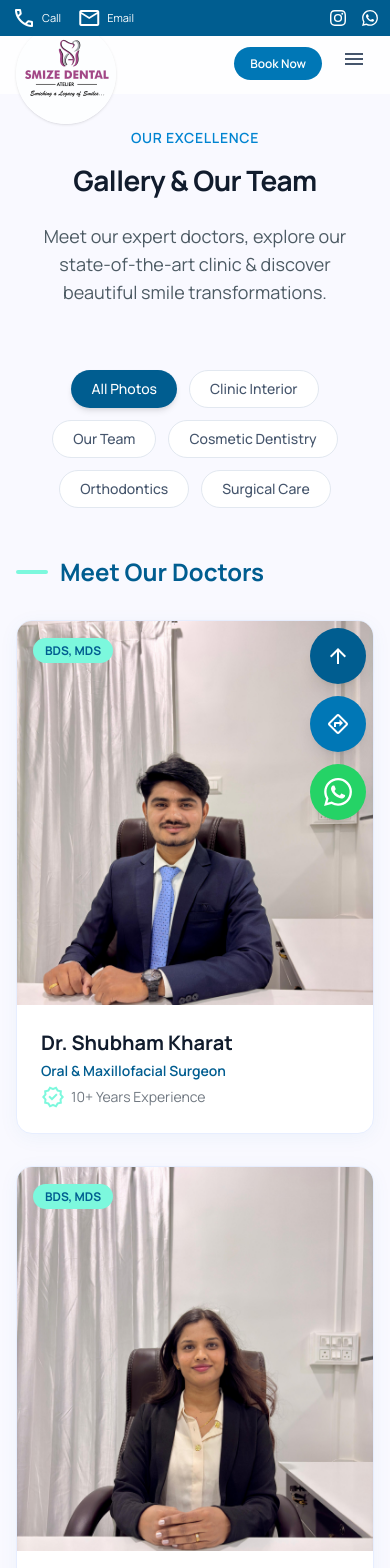
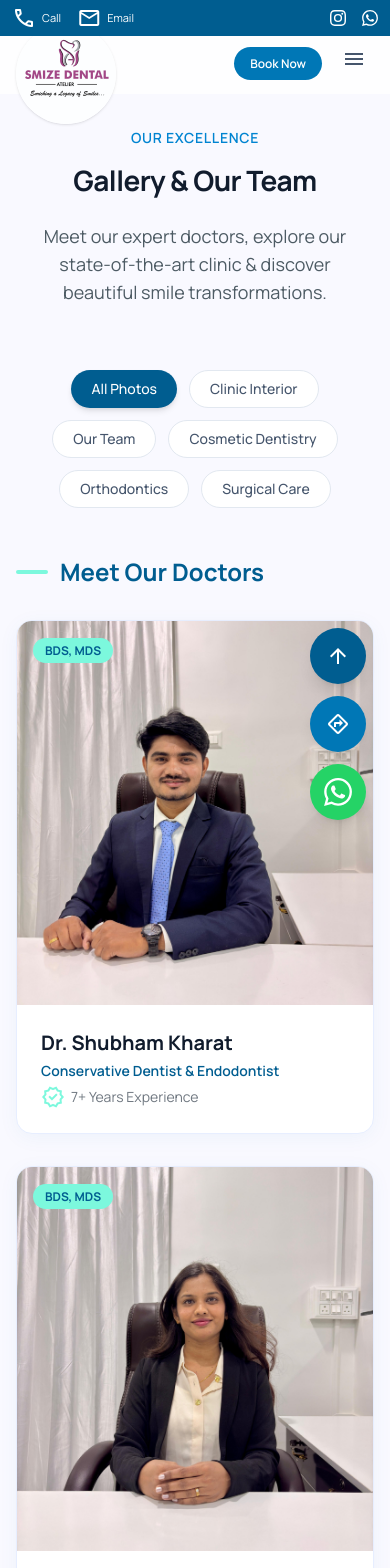
Before and after one commit to vijaykharkar/smize-dental-clinic, a React (Vite) app in the folder Frontend/: page /gallery in a window 390 px wide. Shown: the top 1568 px of the page. Built offline with nearby package versions, Linux system fonts and the light colour scheme.

Commit message:
added the correct location

```diff
--- a/Frontend/src/components/WhatsAppButton.jsx
+++ b/Frontend/src/components/WhatsAppButton.jsx
@@ -27,7 +27,7 @@ export default function WhatsAppButton() {
 
       {/* Get Directions */}
       <motion.a
-        href="https://maps.google.com/?q=Krisala+41+Elite+Tathawade+Pune"
+        href="https://maps.app.goo.gl/LWX4fFfwc9XDdwhg9"
         target="_blank"
         rel="noopener noreferrer"
         variants={btnVariants(1.8)}
--- a/Frontend/src/pages/AboutPage.jsx
+++ b/Frontend/src/pages/AboutPage.jsx
@@ -209,7 +209,7 @@ export default function AboutPage() {
                   tag: 'Dental Surgeon',
                   name: 'Dr. Deepika Waghmare Kharat',
                   qual: 'BDS — Nair Hospital Dental College, Mumbai',
-                  spec: 'General Dentistry · Preventive Care · Cosmetic Restoration',
+                  spec: 'General Dentistry · Preventive Care',
                   bio: 'Trained at the prestigious Nair Hospital Dental College, Mumbai, Dr. Deepika brings warmth and thoroughness to every consultation. Her expertise in preventive and restorative dentistry ensures patients receive truly holistic care — from routine hygiene to full-mouth rehabilitation — with sensitivity and genuine empathy.',
                   stats: [
                     { value: '8+', label: 'Years Experience' },
--- a/Frontend/src/pages/ContactPage.jsx
+++ b/Frontend/src/pages/ContactPage.jsx
@@ -250,7 +250,7 @@ export default function ContactPage() {
                 <p className="font-bold text-[#005d90] mb-1">Find us here</p>
                 <p className="text-sm text-[#4d5b64]">Krisala 41 Elite, Tathawade, Pune - 411033</p>
                 <a
-                  href="https://maps.google.com/?q=Krisala+41+Elite+Tathawade+Pune"
+                  href="https://maps.app.goo.gl/LWX4fFfwc9XDdwhg9"
                   target="_blank"
                   rel="noopener noreferrer"
                   className="mt-3 text-[#006b5b] font-bold text-sm flex items-center gap-1 hover:underline"
--- a/Frontend/src/pages/EnhancedHomePage.jsx
+++ b/Frontend/src/pages/EnhancedHomePage.jsx
@@ -226,7 +226,7 @@ export default function EnhancedHomePage() {
 
                   <motion.div whileHover={{ scale: 1.05 }} whileTap={{ scale: 0.96 }}>
                     <a
-                      href="https://maps.google.com/?q=Krisala+41+Elite+Tathawade+Pune"
+                      href="https://maps.app.goo.gl/LWX4fFfwc9XDdwhg9"
                       target="_blank"
                       rel="noopener noreferrer"
                       className="border-2 border-white text-white px-6 py-3 sm:px-8 sm:py-4 rounded-full font-semibold hover:bg-white/20 transition-all inline-flex items-center gap-2 text-sm sm:text-base"
@@ -738,7 +738,7 @@ export default function EnhancedHomePage() {
                   ))}
                 </div>
                 <a
-                  href="https://maps.google.com/?q=Krisala+41+Elite+Tathawade+Pune"
+                  href="https://maps.app.goo.gl/LWX4fFfwc9XDdwhg9"
                   target="_blank"
                   rel="noopener noreferrer"
                   className="inline-flex items-center justify-center gap-2 bg-[#0077b6] text-white px-6 py-4 rounded-xl font-bold hover:bg-[#005d90] transition-colors shadow-md"
@@ -768,7 +768,7 @@ export default function EnhancedHomePage() {
                   className="w-full h-full"
                 />
                 <a
-                  href="https://maps.google.com/?q=Krisala+41+Elite+Tathawade+Pune"
+                  href="https://maps.app.goo.gl/LWX4fFfwc9XDdwhg9"
                   target="_blank"
                   rel="noopener noreferrer"
                   className="absolute bottom-4 right-4 bg-white/95 backdrop-blur-sm px-4 py-2 rounded-lg shadow-lg text-[#005d90] font-bold text-sm flex items-center gap-1.5 hover:bg-white transition-colors"
--- a/Frontend/src/pages/GalleryPage.jsx
+++ b/Frontend/src/pages/GalleryPage.jsx
@@ -6,14 +6,14 @@ import Footer from '../components/Footer'
 import PageTransition from '../components/PageTransition'
 import { staggerContainer, staggerItem, scaleIn } from '../utils/animations'
 
-import clinicOne   from '../assets/clinic/clinicone.jpeg'
-import clinicTwo   from '../assets/clinic/clinictwo.jpeg'
+import clinicOne from '../assets/clinic/clinicone.jpeg'
+import clinicTwo from '../assets/clinic/clinictwo.jpeg'
 import clinicThree from '../assets/clinic/clinicthree.jpeg'
-import clinicFour  from '../assets/clinic/clinicfour.jpeg'
-import clinicFive  from '../assets/clinic/clinicfive.jpeg'
-import clinicSix   from '../assets/clinic/clinicsix.jpeg'
-import drShubham   from '../assets/clinic/shubham.jpeg'
-import drDipika    from '../assets/clinic/dipika.jpeg'
+import clinicFour from '../assets/clinic/clinicfour.jpeg'
+import clinicFive from '../assets/clinic/clinicfive.jpeg'
+import clinicSix from '../assets/clinic/clinicsix.jpeg'
+import drShubham from '../assets/clinic/shubham.jpeg'
+import drDipika from '../assets/clinic/dipika.jpeg'
 
 const vp = { once: true, margin: '-60px' }
 
@@ -25,7 +25,7 @@ const galleryImages = [
     src: drShubham,
     tag: 'Our Team',
     title: 'Dr. Shubham Kharat',
-    subtitle: 'BDS, MDS – Oral & Maxillofacial Surgeon',
+    subtitle: 'BDS, MDS – Conservative Dentistry & Endodontics',
     span: 'md:col-span-2 md:row-span-2',
     isDoctor: true,
   },
@@ -73,32 +73,7 @@ const galleryImages = [
     tag: 'Clinic Interior',
     title: 'Panoramic X-Ray Suite',
     span: 'md:col-span-1 md:row-span-1',
-  },
-  /* ── Cosmetic & Others (existing stock) ── */
-  {
-    src: 'https://lh3.googleusercontent.com/aida-public/AB6AXuCgNzWwv7uLiedlIL_Z5cxuJWOedpBKBqSz74LuUMO0sGokDdo_NQtj82Kg0usatRM7skYHmiNHcDFMBfxqFCSWxzk-25y40JeF7MpfIt5Sh0duqV0y-IPhU0UBxLDbVn-gPmM7nzNzvCwMqXiTyHMQvI8ttFhqbzi8Y2MWQbSZrV0fJl3GsXQrC6uD054wD1JY_68LTlmcbUOoqxRabloFgcpjBvVshvfpaLlpogEogdaDQnh5bSFwma76VR5mmKHbLGvf_CkpQBQ',
-    tag: 'Cosmetic Dentistry', title: 'Full Smile Reconstruction', span: 'md:col-span-2 md:row-span-2',
-  },
-  {
-    src: 'https://lh3.googleusercontent.com/aida-public/AB6AXuDVmp3GZg1flhAXOvbeAIxTrg98CxJWZQ34LgodBWhHuzHXpIOG3p835_3CsAUm7I5Kr3CFKVWxkiVA0TbkSAZBqfzN3GBRq1zKPu0DJXFt9d-sn04J87qs9SnLMFHRHgONN_qx-bVukqTFrDf0bUeDiU12WWz0IKeQUSJqt8-sxT5N9U6AkBybHKda3vDDeN2KpBpnFhg9U6bEeLS71lDIfXqMlGTyhGx-Y64VhgPXL-qPcPEUIGjPB5HwnXQ2X2kDVE3fIDKrp0k',
-    tag: 'Orthodontics', title: 'Clear Aligners', span: 'md:col-span-1 md:row-span-1',
-  },
-  {
-    src: 'https://lh3.googleusercontent.com/aida-public/AB6AXuCo018Ya2hXXg4l2TzGaibDDYbn3SNPCYD2PRiqVywd7Ru4Y92ZDv4r2OhyljXoWVxxCFNKdpPnNFXLqzlTEX5BGLicFCEtsWauxUf1ZTFO2VakW85czeuYD7Tv_f_41tFlenMRj6VxOp-hHaUXgroIN5jQlXIgOutPDFsE_JU873VpHdD6kRpCT58mpBfOhorHD-ILgXshenFrmTuSUPBcpuff4DnLa7hDpxq1XVFB9fF-S3j19mIsUqmSsq-AfQEI3ycjIk_Zh_4',
-    tag: 'Surgical Care', title: 'Advanced Operatory', span: 'md:col-span-1 md:row-span-1',
-  },
-  {
-    src: 'https://lh3.googleusercontent.com/aida-public/AB6AXuDbpafg6HJ-nn7GvFP8vWShbhEtnNE2kTRyPSTfSYUOzFXvl6A4BoL37k7wHx2GBvlrEmqOjn5ZgFJK4TNzjoW0kt7-jyEgL-lhSNpXOc75XsJ25Ys_y6wGjMQ4ScIQyvsQODQdvqGHTz43ATKKNQzxOVducL7jAAcb9x6-TTeafoN8FiK8SATGH19qc1GQNqwkpjtOU0XQImmUwbiEVNLa23Bst7hzlmhr4KZhzj18fi-uXGG7PDpAkxvG3SH8lbtsPfr5o-pnaEE',
-    tag: 'Cosmetic Dentistry', title: 'Bridge Restoration', span: 'md:col-span-1 md:row-span-1',
-  },
-  {
-    src: 'https://lh3.googleusercontent.com/aida-public/AB6AXuCT90lNrRRWG-mup-7xq-cACUa-hEIEy7hIjbVclMoyUCTmbklM1hAWOPX5J6nZkq_y10hlfK6VM7bqbtkCJfVVUoQ2gUVyZJOqL2dSvurz1ONAwcEYUHSp3xkWlUNWxAP9VAguDt2as8kdNtafqGBFyWqCRuxgFSELgMwvU3Fg1NWR-DlTxQSg3KRd0wd9LVDVKJQN7l9tqhwN4NgkZYOMPSP5bCtdFn0_hPpPGdgwrXE235oF4-QRHVtuxmKroVpn5ufKf5KRi0k',
-    tag: 'Cosmetic Dentistry', title: 'Teeth Whitening Results', span: 'md:col-span-1 md:row-span-1',
-  },
-  {
-    src: 'https://lh3.googleusercontent.com/aida-public/AB6AXuDeq6zfhSBzzSV0DKp5ZRnQG9ldTD6AwQRZtnkn0D5WnVwS87VCJ4z91TxdByaXusKr95et_eTieEt3V_ouKSZUOTWkPD_PGFUYwfIajHhfaHJc1voou1dqgSKZ7mLtNdUL1xR66lEXuZ9Rz-xuZHtn7N-tpNcfpyzYUfUypJK9co3wMEbC8c-A4108Quj9GQ9y37oVnmBTTJneG6XLnABrqtZGL8DfeelrtwlxhfGN-O4wj9QiBZrnSFXecXsxzxE1uP4R_ArV3Fk',
-    tag: 'Surgical Care', title: 'Sterile Surgery Room', span: 'md:col-span-1 md:row-span-1',
-  },
+  }
 ]
 
 const overlayVariants = {
@@ -159,8 +134,7 @@ export default function GalleryPage() {
                   whileHover={{ scale: 1.05 }}
                   whileTap={{ scale: 0.95 }}
                   onClick={() => setActiveFilter(cat)}
-                className={`px-5 py-2 rounded-full font-medium transition-all text-sm sm:text-base ${
-                  activeFilter === cat
+                  className={`px-5 py-2 rounded-full font-medium transition-all text-sm sm:text-base ${activeFilter === cat
                     ? 'bg-[#005d90] text-white shadow-md'
                     : 'bg-white text-slate-600 border border-slate-200 hover:border-sky-300 hover:text-sky-700'
                     }`}
@@ -193,8 +167,8 @@ export default function GalleryPage() {
                 </motion.h2>
                 <div className="grid grid-cols-1 sm:grid-cols-2 gap-8">
                   {[
-                { src: drShubham,  name: 'Dr. Shubham Kharat', qual: 'BDS, MDS', spec: 'Oral & Maxillofacial Surgeon', exp: '10+ Years Experience' },
-                { src: drDipika,   name: 'Dr. Deepika Waghmare Kharat', qual: 'BDS, MDS', spec: 'Cosmetic & Restorative Dentist', exp: '8+ Years Experience' },
+                    { src: drShubham, name: 'Dr. Shubham Kharat', qual: 'BDS, MDS', spec: 'Conservative Dentist & Endodontist', exp: '7+ Years Experience' },
+                    { src: drDipika, name: 'Dr. Deepika Waghmare Kharat', qual: 'BDS, MDS', spec: 'Dental Surgeon', exp: '3+ Years Experience' },
                   ].map((doc, i) => (
                     <motion.div
                       key={doc.name}
@@ -209,7 +183,7 @@ export default function GalleryPage() {
                         <img
                           src={doc.src}
                           alt={doc.name}
-                      className="w-full h-full object-cover object-top transition-transform duration-700 group-hover:scale-105"
+                          className="w-full h-full object-cover object-center transition-transform duration-700 group-hover:scale-105"
                         />
                         <div className="absolute inset-0 bg-gradient-to-t from-[#0a1628]/70 via-[#0a1628]/10 to-transparent opacity-0 group-hover:opacity-100 transition-opacity duration-400 flex items-end p-6">
                           <span className="material-symbols-outlined text-white text-3xl">zoom_in</span>
@@ -267,8 +241,7 @@ export default function GalleryPage() {
                       exit={{ opacity: 0, scale: 0.88, y: -10 }}
                       transition={{ duration: 0.35, delay: index * 0.04, ease: [0.22, 1, 0.36, 1] }}
                       whileHover={{ y: -4, transition: { duration: 0.2 } }}
-                  className={`relative group overflow-hidden rounded-xl air-shadow bg-white cursor-pointer ${
-                    activeFilter === 'All Photos' ? img.span : ''
+                      className={`relative group overflow-hidden rounded-xl air-shadow bg-white cursor-pointer ${activeFilter === 'All Photos' ? img.span : ''
                         }`}
                       onClick={() => setLightbox(img)}
                     >
@@ -333,13 +306,13 @@ export default function GalleryPage() {
                 initial="hidden"
                 animate="visible"
                 exit="exit"
-              className="relative max-w-3xl w-full bg-white rounded-2xl overflow-hidden shadow-2xl"
+                className="relative max-w-5xl w-full bg-white rounded-2xl overflow-hidden shadow-2xl"
                 onClick={(e) => e.stopPropagation()}
               >
                 <img
                   src={lightbox.src}
                   alt={lightbox.title}
-                className="w-full max-h-[70vh] object-cover object-top"
+                  className="w-full max-h-[70vh] object-contain bg-[#f8fafc]"
                 />
                 <div className="p-5 flex items-start justify-between">
                   <div>
```
Lines whose indentation alone changed are shown as unchanged.
